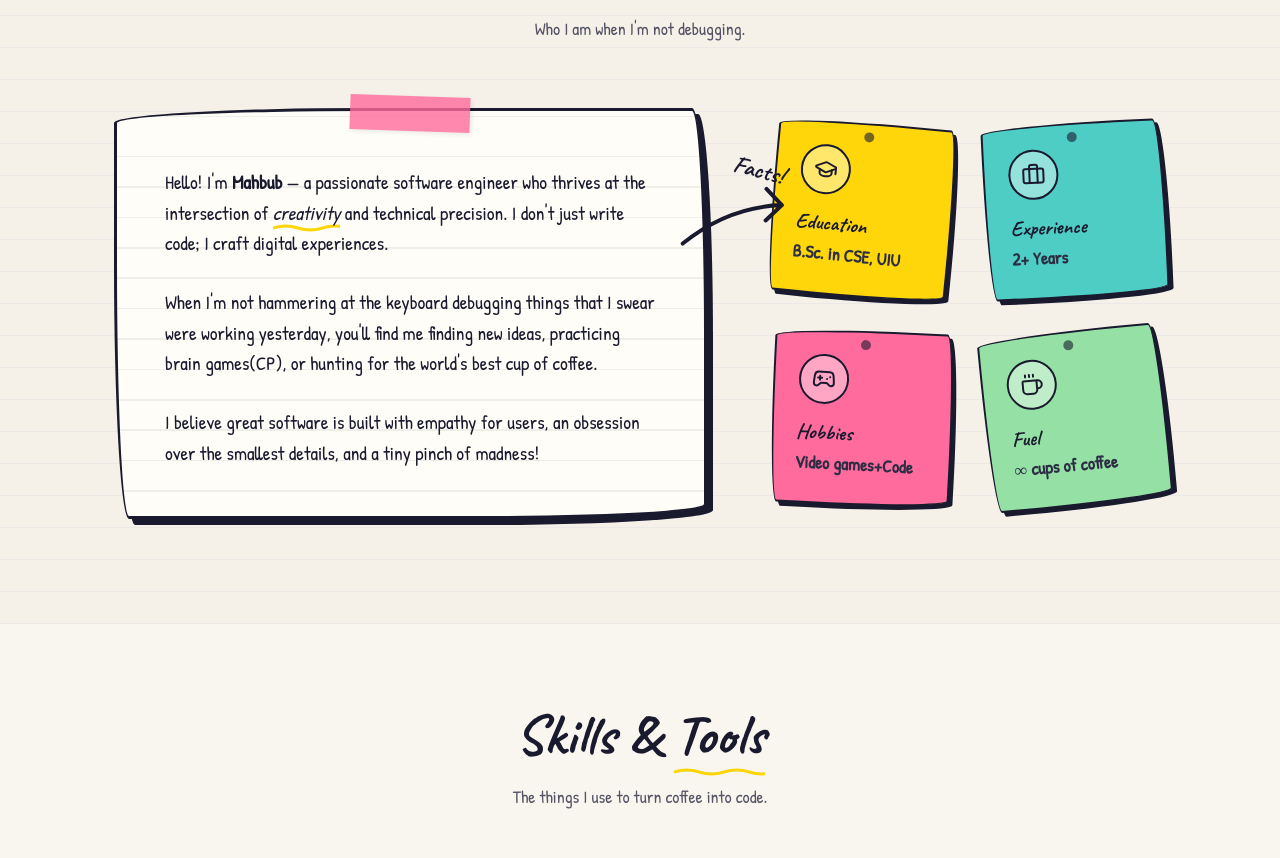
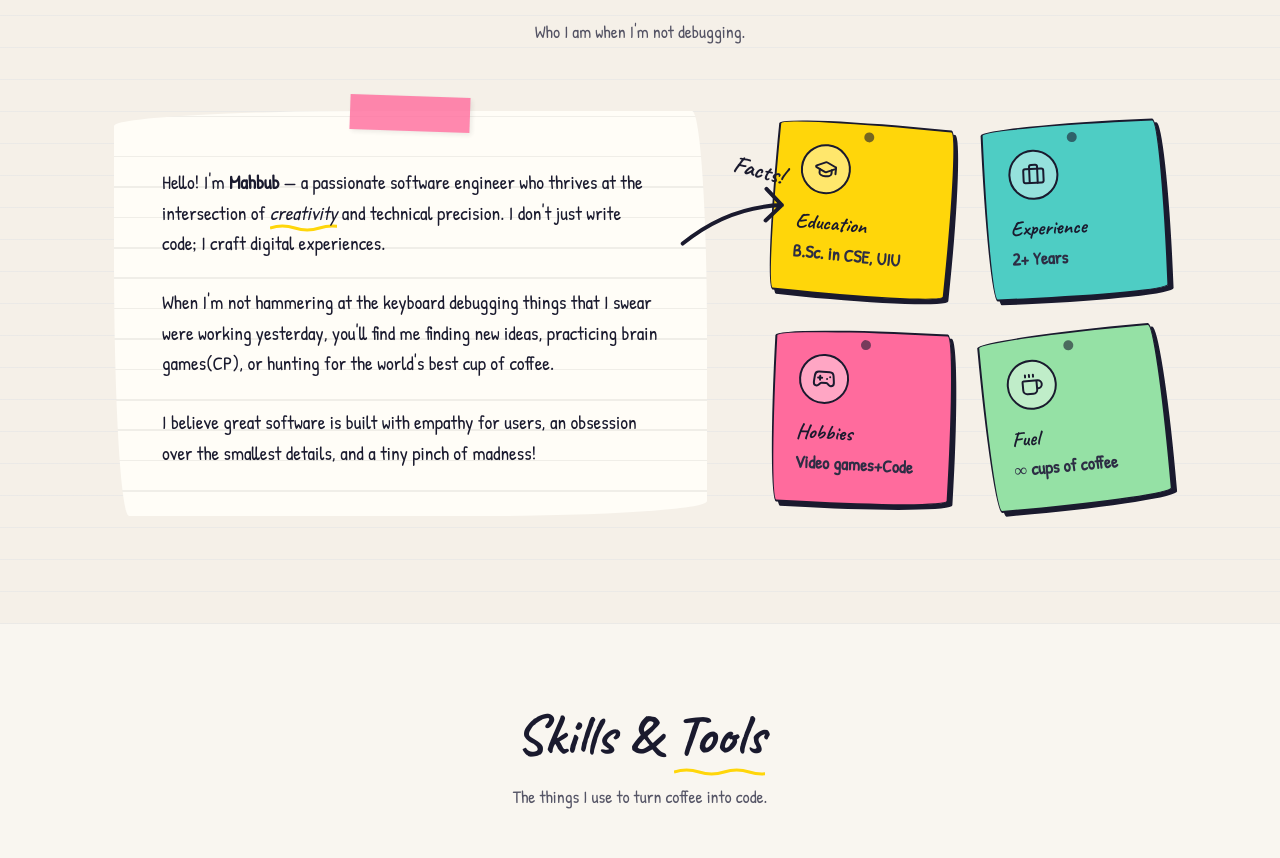
Before and after one commit to Maahhbuub/Mahbub-Doodle, a React (Vite) app: page / in a window 1280 px wide. Shown: the part 976-1834 px from the top of the page. Built offline with nearby package versions, Linux system fonts and the light colour scheme.

Commit message:
style(about): change the design

```diff
--- a/src/components/About/About.jsx
+++ b/src/components/About/About.jsx
@@ -34,7 +34,7 @@ export default function About() {
 
         <div className={styles.contentWrapper}>
           {/* Main notepad bio */}
-          <div className={`doodle-box ${styles.notepad} gsap-about-notepad`}>
+          <div className={`${styles.notepad} gsap-about-notepad`}>
             <div className={styles.tape} aria-hidden="true" />
             {/* <div className={styles.pin} aria-hidden="true">📍</div> */}
 
--- a/src/components/About/About.module.css
+++ b/src/components/About/About.module.css
@@ -53,7 +53,7 @@
   background: var(--paper);
   padding: 3.5rem 3rem 3rem 3rem;
   border-radius: 255px 15px 225px 15px / 15px 225px 15px 255px;
-  box-shadow: var(--shadow-ink-lg);
+  border: none;
   transform: rotate(-1deg);
   transition: transform 0.3s ease;
 
```
